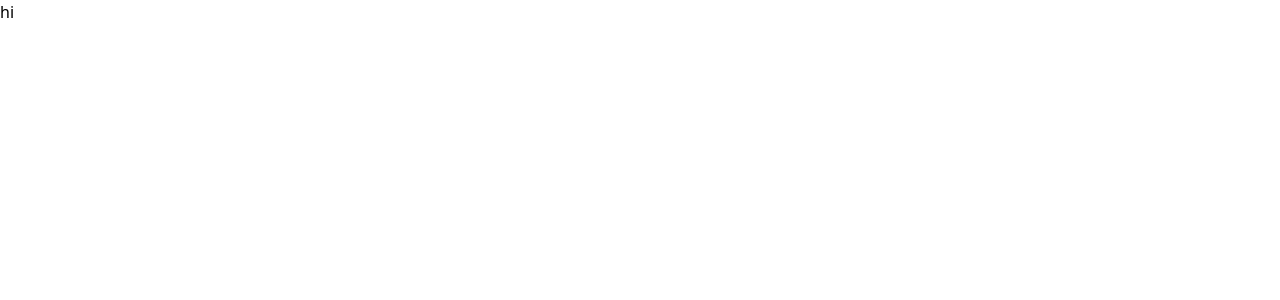
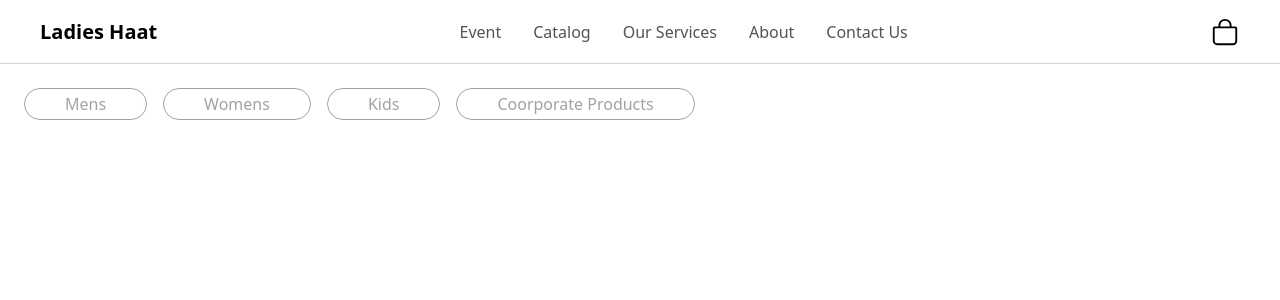
Before and after one commit to cyanxcode/ladies-haat, a Next.js app: page / in a window 1280 px wide. Shown: the top 300 px of the page. Built offline with nearby package versions, Linux system fonts and the light colour scheme.

Commit message:
Added Navbar + Chipsbar + Event Page

```diff
--- /dev/null
+++ b/src/app/event/page.tsx
@@ -0,0 +1,3 @@
+export default function Event(){
+    return <>Event Page</>;
+}
--- a/src/app/page.tsx
+++ b/src/app/page.tsx
@@ -1,3 +1,9 @@
+import Chipsbar from "@/components/Chips/Chipsbar";
+import Navbar from "@/components/Navbar";
+
 export default function Home(){
-  return <>hi</>;
+  return <>
+    <Navbar/>
+    <Chipsbar />
+  </>;
 }
--- /dev/null
+++ b/src/components/Chips/Chips.tsx
@@ -0,0 +1,17 @@
+import Link from "next/link";
+
+interface Props {
+  children: string;
+  next: string;
+}
+export default function Chips({ children, next }: Props) {
+  return (
+    <>
+      <Link href={`/category?group=${next}`}>
+        <div className="rounded-[4rem] h-8 px-10 border border-zinc-400 text-zinc-400 grid place-content-center">
+          {children}
+        </div>
+      </Link>
+    </>
+  );
+}
--- /dev/null
+++ b/src/components/Chips/Chipsbar.tsx
@@ -0,0 +1,14 @@
+import Chips from "./Chips";
+
+export default function Chipsbar() {
+  return (
+    <>
+      <div className="flex gap-4 m-6 overflow-x-auto scrollbar h-12">
+        <Chips next="Mens">Mens</Chips>
+        <Chips next="Womens">Womens</Chips>
+        <Chips next="Kids">Kids</Chips>
+        <Chips next="Coorporate">Coorporate Products</Chips>
+      </div>
+    </>
+  );
+}
--- /dev/null
+++ b/src/components/Navbar.tsx
@@ -0,0 +1,37 @@
+import { IoBagOutline } from "react-icons/io5";
+import Link from "next/link";
+export default function Navbar() {
+  return (
+    <>
+      <nav className="w-full h-16 flex items-center justify-between border-b border-zinc-300 px-10">
+        <Link href="/">
+          <h2 className="text-xl font-bold">Ladies Haat</h2>
+        </Link>
+        <div className="flex gap-8 collapse md:visible">
+          <Link href="/event">
+            <div className="text-md font-medium text-zinc-600">Event</div>
+          </Link>
+          <Link href="/">
+            <div className="text-md font-medium text-zinc-600">Catalog</div>
+          </Link>
+          <Link href="/">
+            <div className="text-md font-medium text-zinc-600">
+              Our Services
+            </div>
+          </Link>
+          <Link href="/">
+            <div className="text-md font-medium text-zinc-600">About</div>
+          </Link>
+          <Link href="/">
+            <div className="text-md font-medium text-zinc-600">Contact Us</div>
+          </Link>
+        </div>
+        <div className="flex gap-8">
+          <Link href="/cart">
+            <IoBagOutline size={30} />
+          </Link>
+        </div>
+      </nav>
+    </>
+  );
+}
```
Also changed, not shown: package.json (+4 -3 lines), 1 other file (tests, documents, lock files or other folders).
